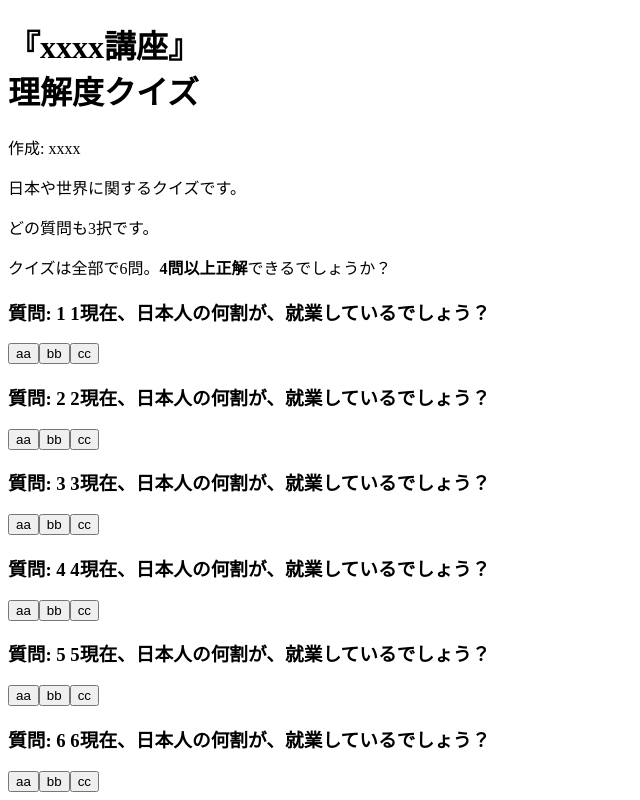
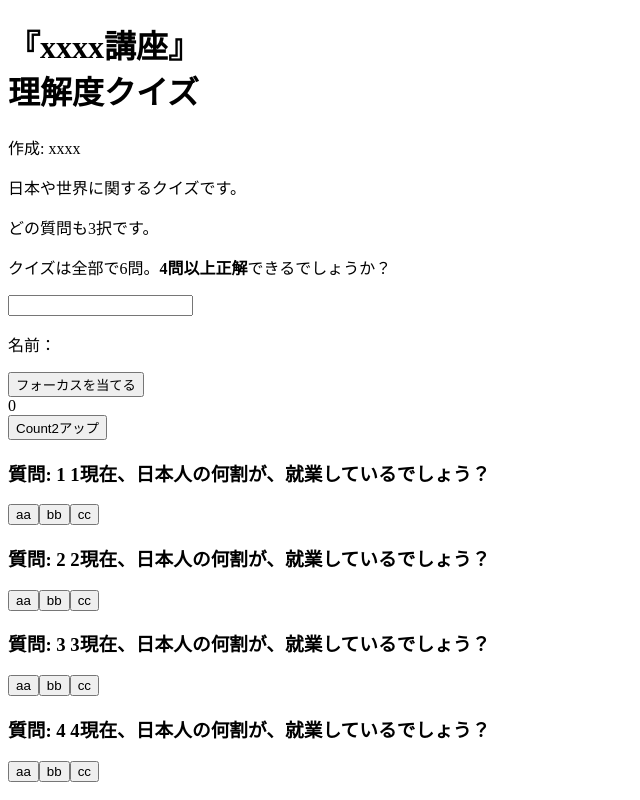
Before and after one commit to terra-namibia/qa_next, a Next.js app: page / in a window 1280 px wide. Shown: the top 800 px of the page, without its empty margins (0-640 px from the left). Built offline with nearby package versions, Linux system fonts and the light colour scheme.

Commit message:
useRef使ってみた

```diff
--- a/components/quiz.tsx
+++ b/components/quiz.tsx
@@ -1,7 +1,7 @@
-import React from "react";
+import React, { ChangeEvent } from "react";
 import { questions } from "../lib/quiz";
 import Question from "./question";
-import { useState } from "react";
+import { useState, useRef } from "react";
 import SubmitButton from "./submit-button";
 
 function quiz() {
@@ -24,6 +24,17 @@ function quiz() {
     setScore(score);
   };
 
+  const inputEl = useRef(null);
+  const [name, setName] = useState("");
+  const handleOnChange = (e: ChangeEvent<HTMLInputElement>) =>
+    setName(e.target.value);
+  const handleOnClick = () => {
+    inputEl.current.focus();
+    inputEl.current.style.color = "red";
+  };
+  const countRef = useRef(0);
+  const handleOnClick2 = () => countRef.current++;
+
   return (
     <div className="max-w-sm mr-auto ml-auto">
       <div className="bg-indigo-50 rounded-lg py-2 px-4">
@@ -40,6 +51,19 @@ function quiz() {
           <strong>4問以上正解</strong>
           できるでしょうか？
         </p>
+
+        <div>
+          <input
+            type="text"
+            ref={inputEl}
+            value={name}
+            onChange={handleOnChange}
+          />
+          <p>名前：{name}</p>
+          <button onClick={handleOnClick}>フォーカスを当てる</button>
+          <div>{countRef.current}</div>
+          <button onClick={handleOnClick2}>Count2アップ</button>
+        </div>
       </div>
       {questions.map((question, index) => (
         <Question
```
